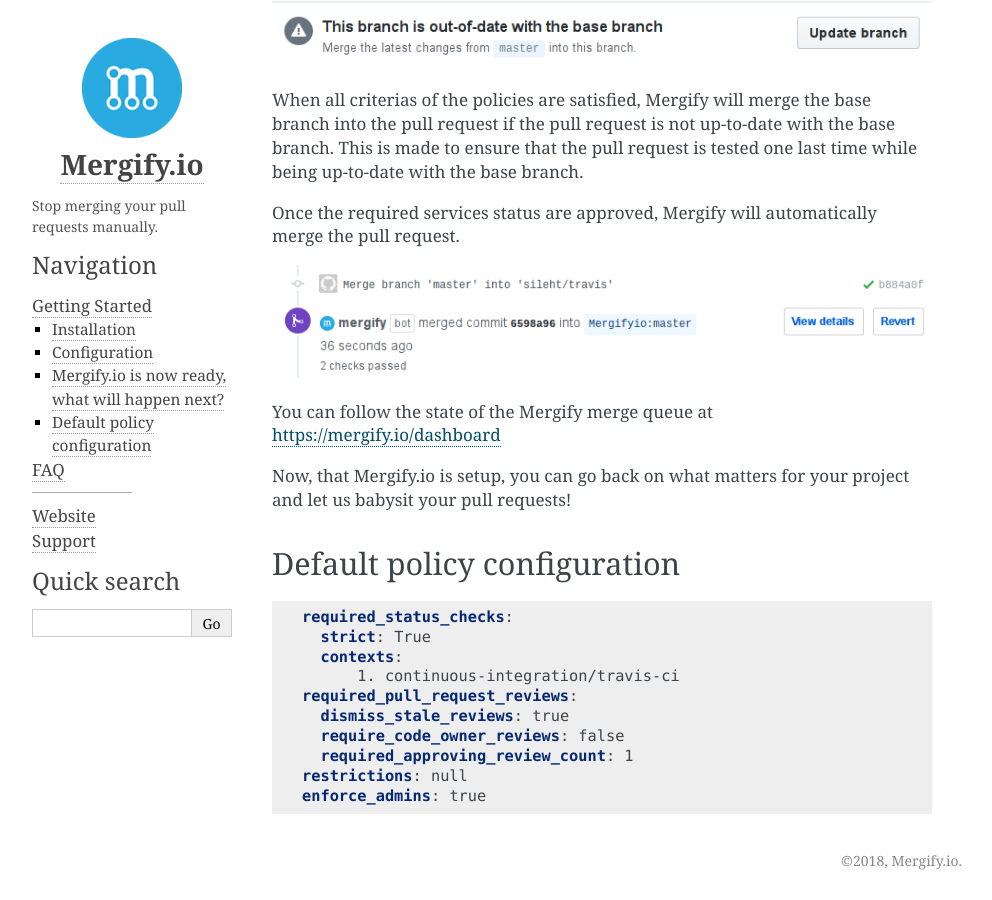
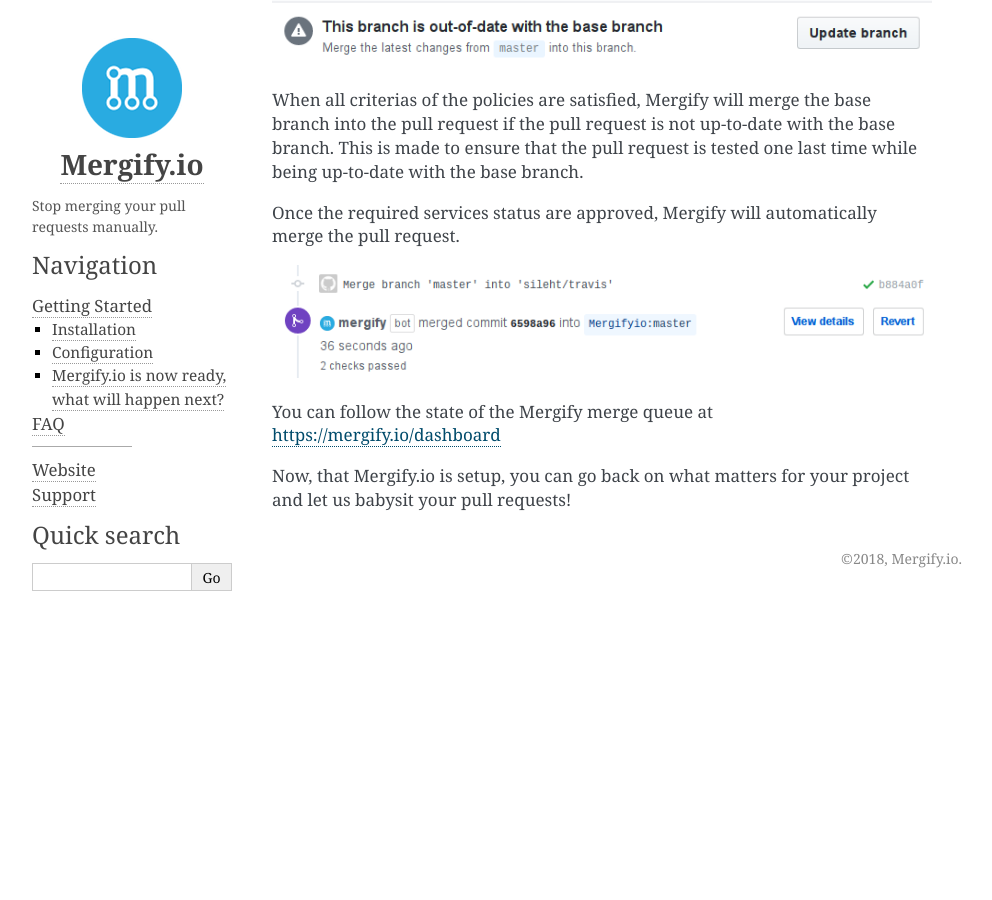
Before and after one commit to Mergifyio/mergify, a Sphinx documentation site: the page built from doc/source/getting-started.rst, in a window 1280 px wide and 900 px high, scrolled down 1708 px. Shown: the whole window, without its empty margins (148-1140 px from the left). Built offline with Sphinx 7.4.7, drawn with Linux system fonts in a browser that asks for light colours; after the commit the page ends 2306 px from its top, so only the background shows below that; some of the changed text lies outside the part shown.

Commit message:
doc: fix yaml format

```diff
--- a/doc/source/getting-started.rst
+++ b/doc/source/getting-started.rst
@@ -30,7 +30,7 @@
       default:
         required_status_checks:
           contexts:
-            1. continuous-integration/travis-ci
+            - continuous-integration/travis-ci
         required_pull_request_reviews:
           required_approving_review_count: 2
 
@@ -45,7 +45,7 @@
       default:
         required_status_checks:
           contexts:
-            1. continuous-integration/travis-ci
+            - continuous-integration/travis-ci
         required_pull_request_reviews:
           required_approving_review_count: 2
       branches:
@@ -74,19 +74,3 @@
 You can follow the state of the Mergify merge queue at https://mergify.io/dashboard
 
 Now, that Mergify.io is setup, you can go back on what matters for your project and let us babysit your pull requests!
-
-Default policy configuration
-----------------------------
-
-.. code-block:: yaml
-
-    required_status_checks:
-      strict: True
-      contexts:
-          1. continuous-integration/travis-ci
-    required_pull_request_reviews:
-      dismiss_stale_reviews: true
-      require_code_owner_reviews: false
-      required_approving_review_count: 1
-    restrictions: null
-    enforce_admins: true
```
Also changed, not shown: doc/source/faq.rst (+16 -0 lines).
